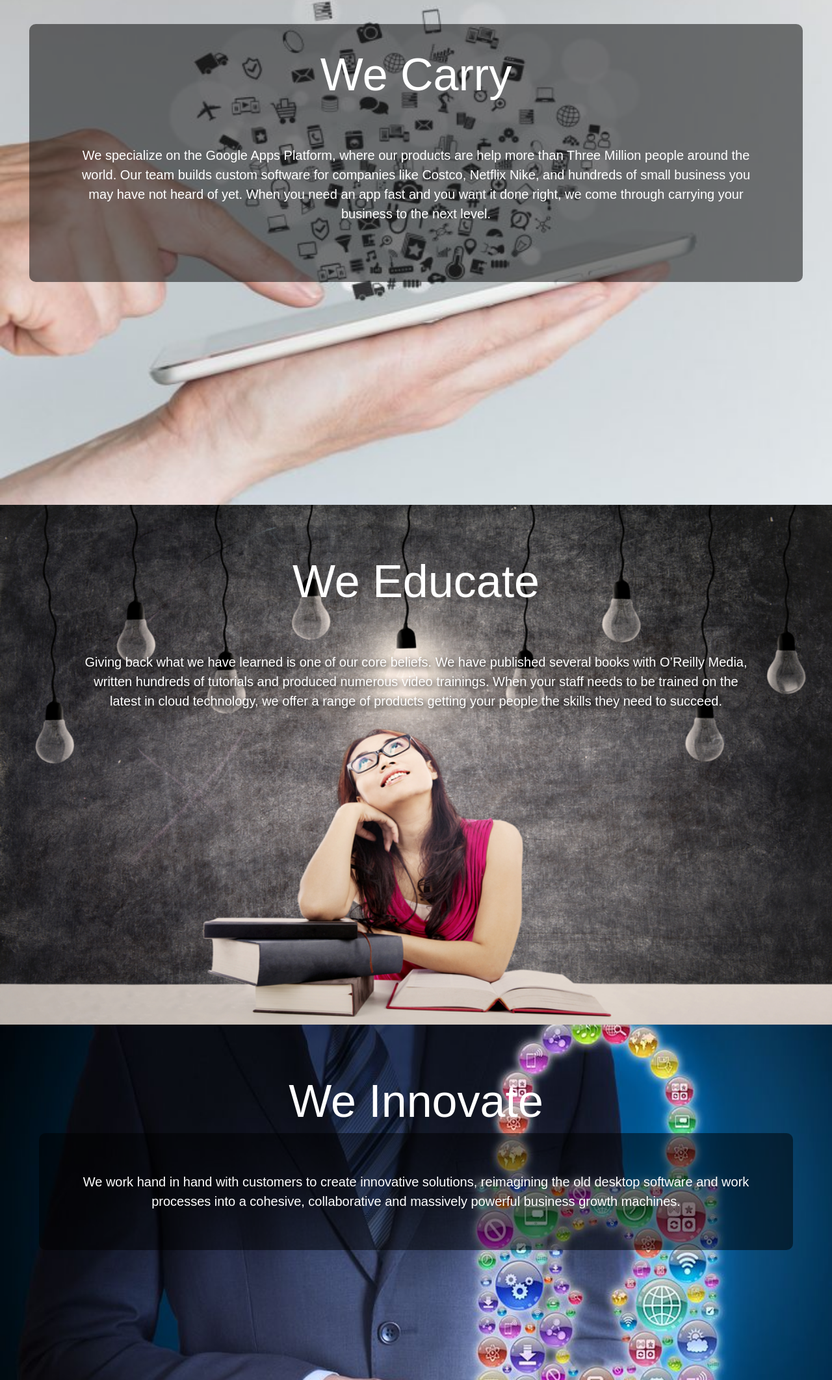
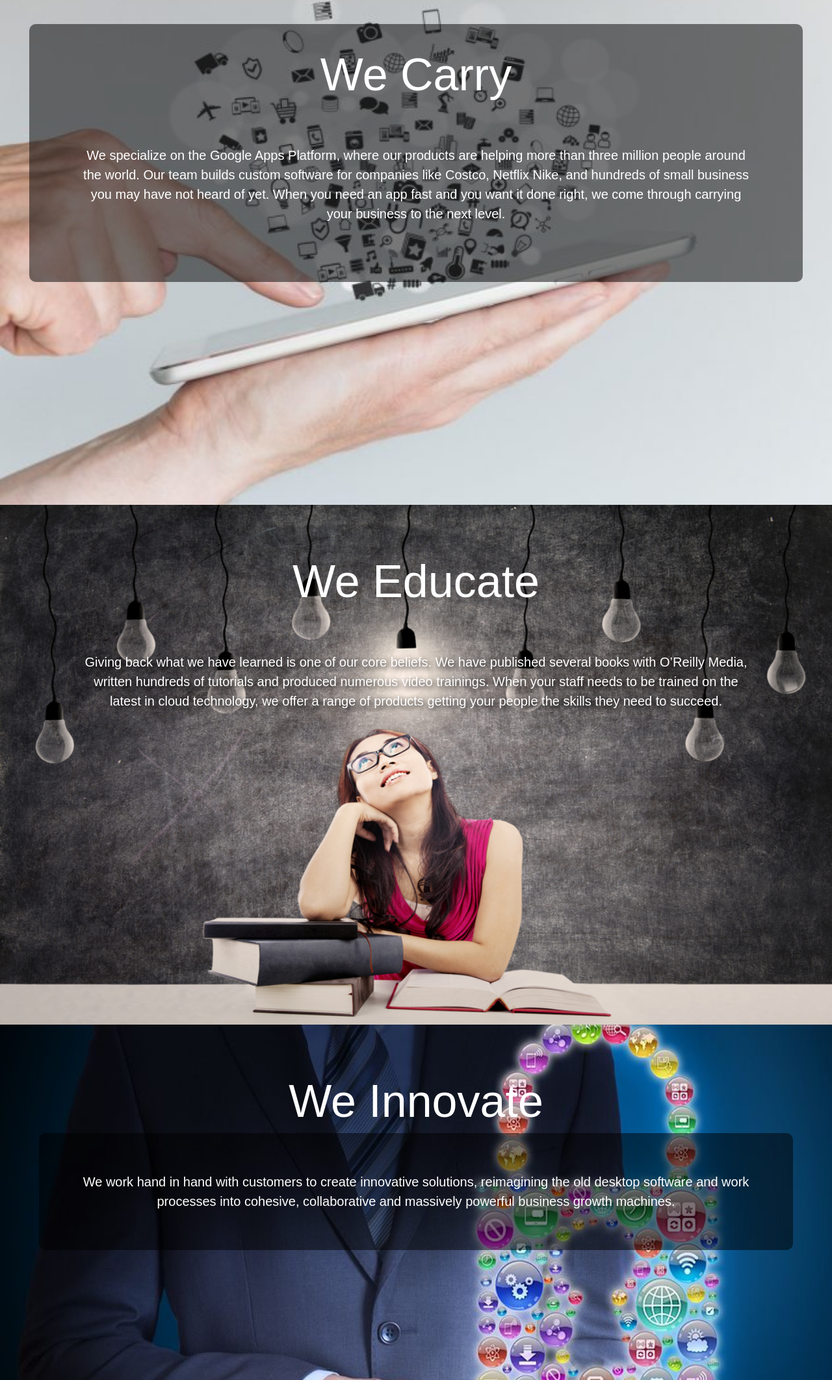
Before and after one commit to ignitesynergy/ignitesynergy.github.io, a website: page index.html in a window 1280 px wide. Shown: the part 2423-4547 px from the top of the page at 65% size. Drawn offline with nearby package versions, Linux system fonts and the light colour scheme.

Commit message:
update typos

```diff
--- a/index.html
+++ b/index.html
@@ -259,7 +259,7 @@
             <div class="row ">
                 <div class="glass full col-xs-12 text-center"  >
                     <h1 class="headers">We Carry</h1>
-                    <p class="copy">We specialize on the Google Apps Platform, where our products are help more than Three Million people around the world. Our team builds custom software for companies like Costco, Netflix Nike, and hundreds of small business you may have not heard of yet. When you need an app fast and you want it done right, we come through carrying your business to the next level.  </p>
+                    <p class="copy">We specialize on the Google Apps Platform, where our products are helping more than three million people around the world. Our team builds custom software for companies like Costco, Netflix Nike, and hundreds of small business you may have not heard of yet. When you need an app fast and you want it done right, we come through carrying your business to the next level.  </p>
 
 
                 </div>
@@ -289,7 +289,7 @@
             <div class="row ">
                 <div class="full col-xs-12 text-center"  >
                     <h1 class="headers">We Innovate</h1>
-                    <p class="glass copy">We work hand in hand with customers to create innovative solutions, reimagining the old desktop software and work processes into a cohesive, collaborative and massively powerful business growth machines. </p>
+                    <p class="glass copy">We work hand in hand with customers to create innovative solutions, reimagining the old desktop software and work processes into cohesive, collaborative and massively powerful business growth machines. </p>
 
 
                 </div>
```
